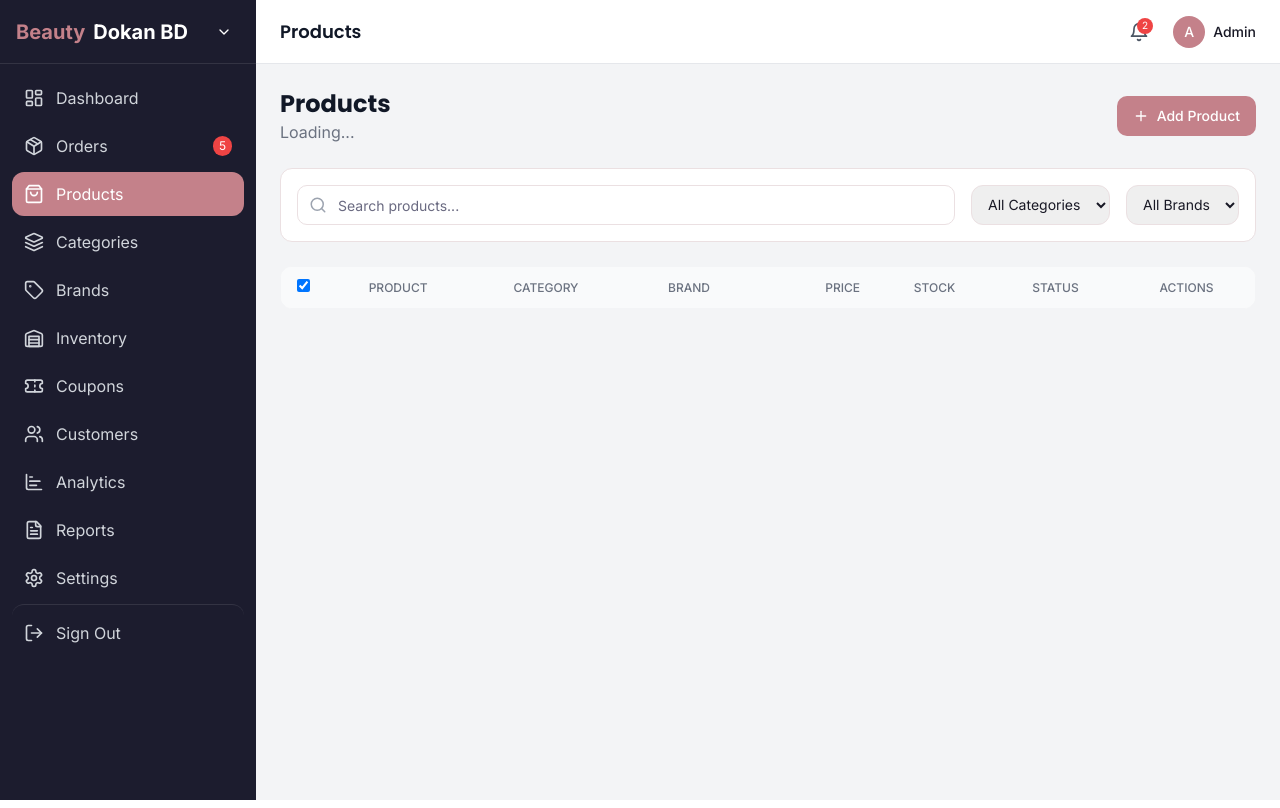
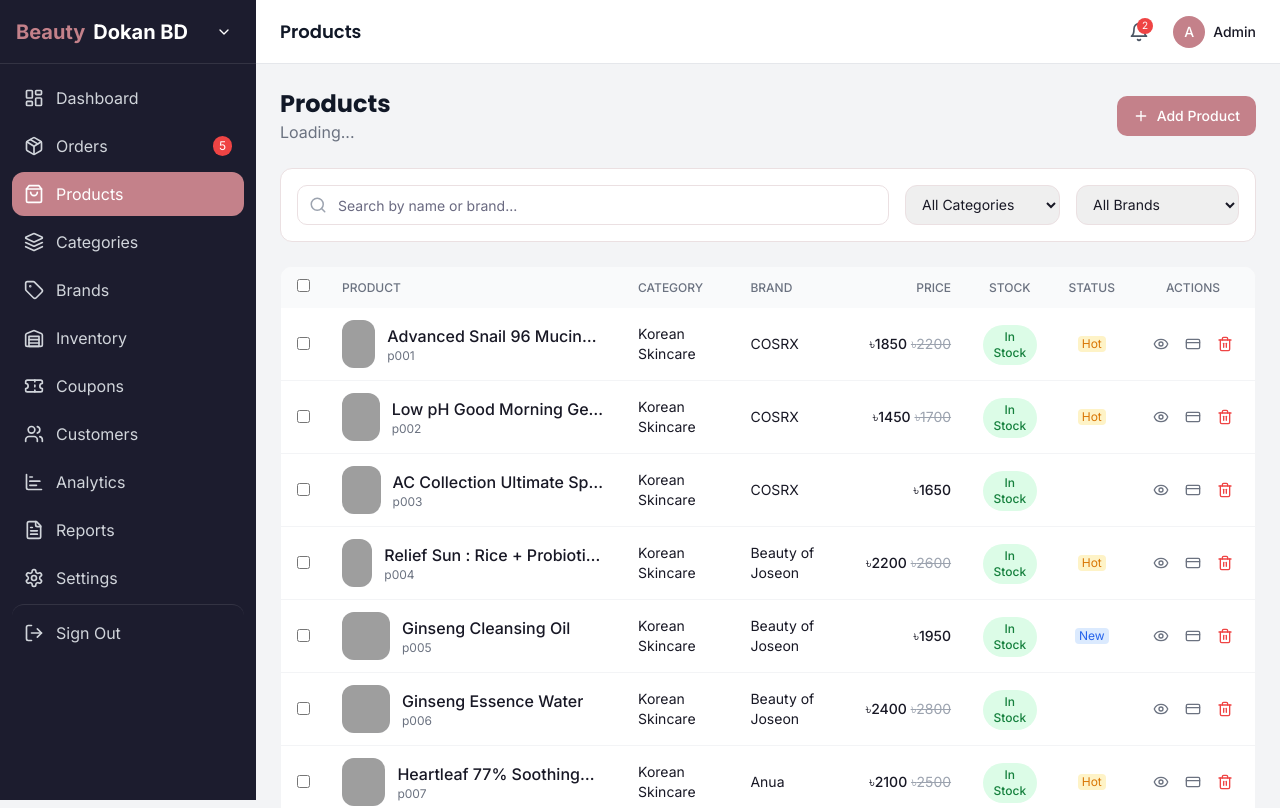
Before and after one commit to mirzazonebd-lab/my-dokan, a Next.js app: page /admin/products in a window 1280 px wide. Shown: the top 808 px of the page. Built offline with nearby package versions, Linux system fonts and the light colour scheme; grey boxes are pictures that could not be loaded.

Commit message:
update: app/admin/products/page.tsx

```diff
--- a/app/admin/products/page.tsx
+++ b/app/admin/products/page.tsx
@@ -4,13 +4,14 @@ import { useEffect, useMemo, useState } from 'react';
 import Image from 'next/image';
 import Link from 'next/link';
 import { Plus, Search, CreditCard as Edit, Trash2, Eye, Filter } from 'lucide-react';
-import { products } from '@/lib/data/products';
+import { products as initialProducts } from '@/lib/data/products';
+import type { Product } from '@/lib/data/types';
 import AdminLayout from '../AdminShell';
 import { Button } from '@/components/ui/button';
 import { Input } from '@/components/ui/input';
 
 export default function AdminProductsPage() {
-  const [products, setProducts] = useState<Product[]>([]);
+ const [products, setProducts] = useState<Product[]>(initialProducts);
   const [loading, setLoading] = useState(true);
   const [searchQuery, setSearchQuery] = useState('');
   const [filterCategory, setFilterCategory] = useState('all');
@@ -71,9 +72,8 @@ export default function AdminProductsPage() {
               className="pl-10"
               placeholder="Search by name or brand..."
               value={searchQuery}
-              onChange={e => setSearchQuery(e.target.value)}
-              placeholder="Search products..."
-              className="pl-10"
+              onChange={(e) => setSearchQuery(e.target.value)}
+
             />
           </div>
 
```
